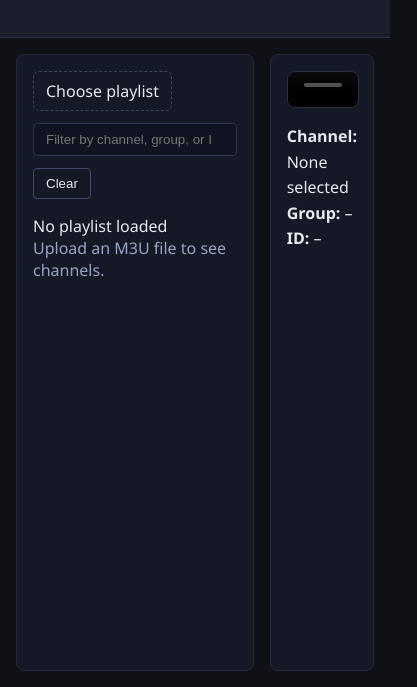
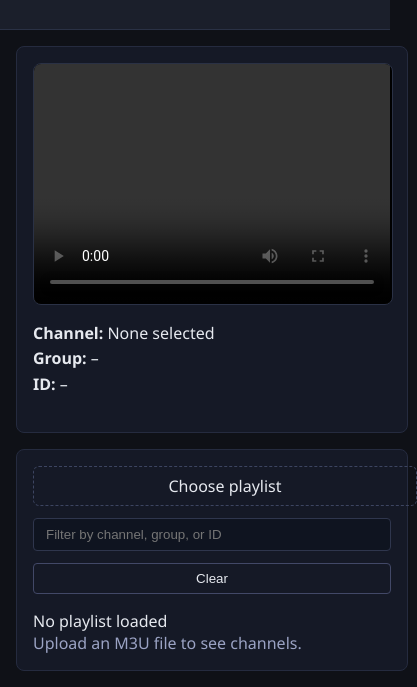
Before and after one commit to adikaliev/iptv-player, a plain HTML site: page index.html in a window 390 px wide. Shown: the part 157-844 px from the top of the page, 417 px wide, since content can reach past the window. Drawn offline with nearby package versions, Linux system fonts and the light colour scheme.

Commit message:
added mobile view support

```diff
--- a/index.html
+++ b/index.html
@@ -2,6 +2,7 @@
 <html lang="en">
 <head>
   <meta charset="UTF-8">
+  <meta name="viewport" content="width=device-width, initial-scale=1">
   <title>IPTV Playlist Viewer</title>
   <style>
     :root { color-scheme: dark; font-family: "Segoe UI", Arial, sans-serif; background:#0f1117; color:#e6e9ef; }
@@ -9,8 +10,8 @@
     header { padding:1.5rem; background:#1b1f2b; border-bottom:1px solid #2a3145; }
     main { flex:1; display:flex; gap:1rem; padding:1rem; }
     .panel { background:#151926; border:1px solid #252b3f; border-radius:8px; padding:1rem; display:flex; flex-direction:column; }
-    #channelPanel { width:360px; }
-    #playerPanel { flex:1; }
+    #channelPanel { width:360px; flex-shrink:0; }
+    #playerPanel { flex:1; min-width:0; }
     label.file-upload { display:inline-flex; align-items:center; gap:.5rem; border:1px dashed #3d4561; border-radius:6px; padding:.5rem .75rem; cursor:pointer; }
     label.file-upload input { display:none; }
     .controls { display:flex; flex-wrap:wrap; gap:.75rem; align-items:center; margin-bottom:1rem; }
@@ -27,6 +28,23 @@
     .info { margin-top:1rem; line-height:1.6; }
     button.clear { background:none; border:1px solid #424867; color:#e6e9ef; border-radius:4px; padding:.45rem .75rem; cursor:pointer; }
     button.clear:hover { border-color:#6c7394; }
+
+    @media (max-width: 1024px) {
+      main { flex-direction:column; }
+      #channelPanel, #playerPanel { width:100%; }
+      ul.channels { max-height:40vh; }
+      video { max-height:55vh; }
+    }
+
+    @media (max-width: 640px) {
+      header { text-align:center; padding:1.25rem 1rem; }
+      .controls { flex-direction:column; align-items:stretch; }
+      label.file-upload, button.clear { width:100%; justify-content:center; }
+      .search { width:100%; min-width:0; }
+      #channelPanel { order:2; }
+      #playerPanel { order:1; }
+      video { min-height:240px; }
+    }
   </style>
 </head>
 <body>
```
Also changed, not shown: 2 other files.
